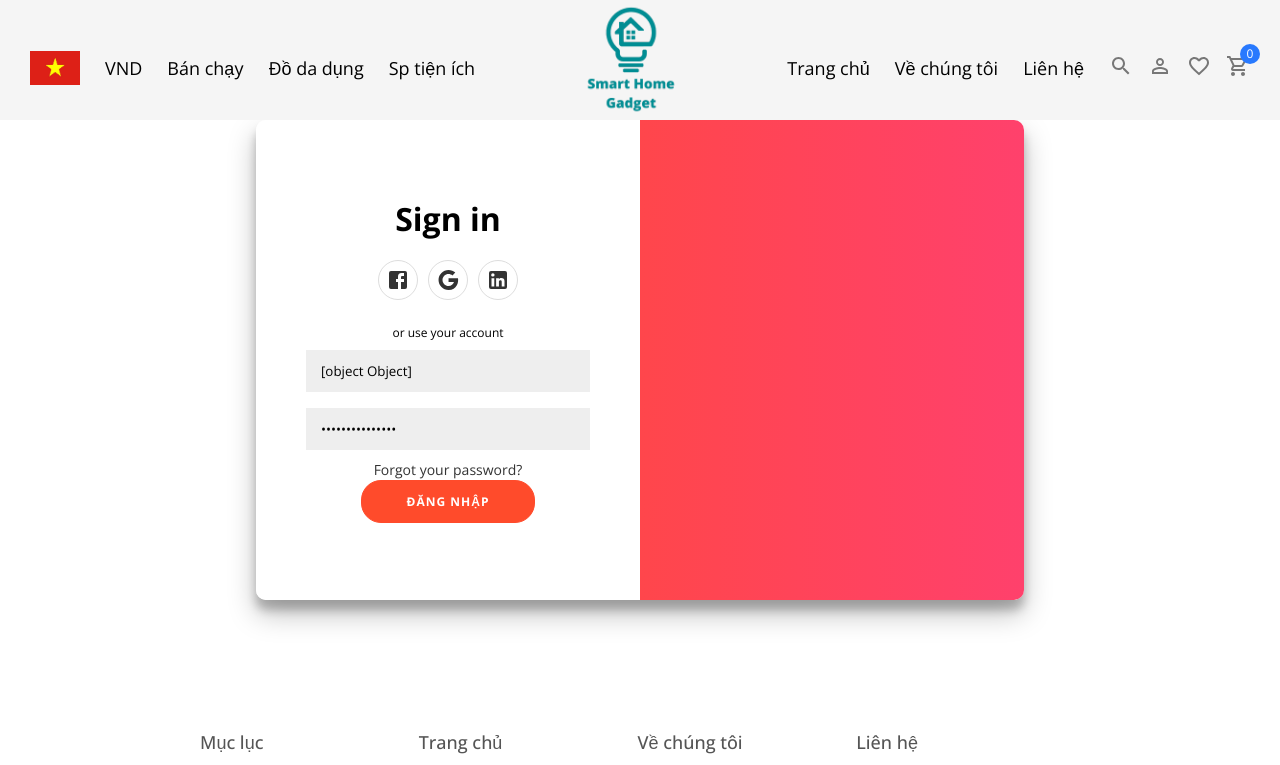
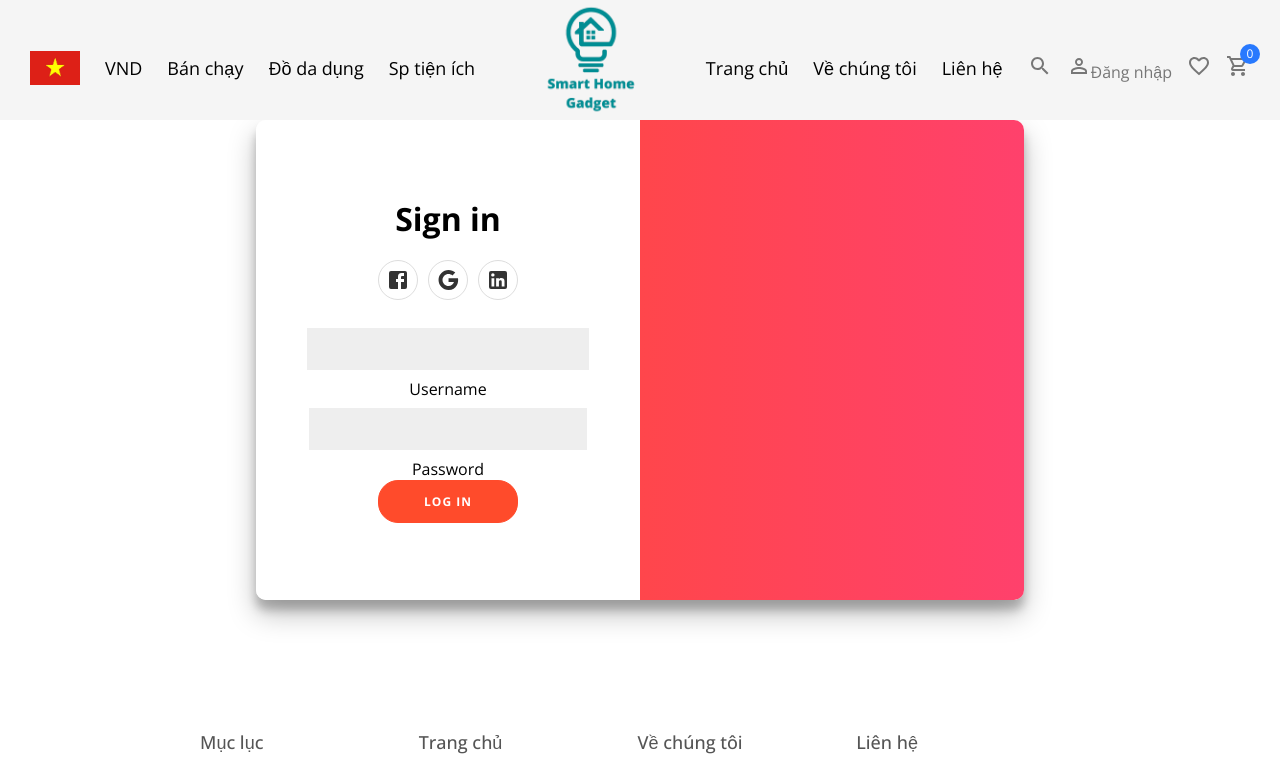
Before and after one commit to datnguyencv/sprint_2_shop, a React (Create React App) app in the folder smart_home_fe/: page /form-login in a window 1280 px wide. Shown: the top 765 px of the page. Built offline with nearby package versions, Linux system fonts and the light colour scheme; no server answers.

Commit message:
update_fe_day5

```diff
--- a/smart_home_fe/src/components/Navbar/Navbar.js
+++ b/smart_home_fe/src/components/Navbar/Navbar.js
@@ -1,24 +1,48 @@
-import React, {useState} from "react";
-import KeyboardArrowDownIcon from "@mui/icons-material/KeyboardArrowDown";
+import React, {useEffect, useState} from "react";
 import SearchIcon from "@mui/icons-material/Search";
 import PersonOutlineOutlinedIcon from "@mui/icons-material/PersonOutlineOutlined";
 import FavoriteBorderOutlinedIcon from "@mui/icons-material/FavoriteBorderOutlined";
 import ShoppingCartOutlinedIcon from "@mui/icons-material/ShoppingCartOutlined";
-import {Link} from "react-router-dom";
+import {Link, useNavigate} from "react-router-dom";
 import "./Navbar.css"
 import Cart from "../Cart/Cart";
 import {useSelector} from "react-redux";
+import {toast} from "react-toastify";
+import "react-toastify/dist/ReactToastify.css"
 
 const Navbar = () => {
     const [open, setOpen] = useState(false)
+    const [isLogin, setIsLogin] = useState(false)
     const products = useSelector((state) => state.cart.products);
+    const token = localStorage.getItem('token');
+    const [username, setUsername] = useState("");
+    const navigate = useNavigate();
+
+    useEffect(() => {
+        const getToken = async () => {
+            setUsername(localStorage.getItem('username'));
+        }
+        getToken();
+        if (token) {
+            setIsLogin(true);
+        } else {
+        }
+    }, [token]);
+    const handlerLogout = () => {
+        localStorage.removeItem("token");
+        localStorage.removeItem("username");
+        localStorage.removeItem("role");
+        setIsLogin(false);
+        toast.success("Đăng xuất thành công !!");
+        navigate("/")
+    };
 
     return (
         <div className="navbar">
             <div className="wrapper">
                 <div className="left">
                     <div className="item">
-                        <img src="/img/vn.png" style={{width:"50px"}} alt=""/>
+                        <img src="/img/vn.png" style={{width: "50px"}} alt=""/>
                         {/*<KeyboardArrowDownIcon/>*/}
                     </div>
                     <div className="item">
@@ -38,7 +62,8 @@ const Navbar = () => {
                 </div>
                 <div className="center">
                     <Link className="link" to="/">
-                        <img src="/img/logo.png" style={{width:"120px", marginTop:"-10px"}} alt="SmartHome Gadgets Logo" />
+                        <img src="/img/logo.png" style={{width: "120px", marginTop: "-10px"}}
+                             alt="SmartHome Gadgets Logo"/>
                     </Link>
                 </div>
                 <div className="right">
@@ -53,7 +78,11 @@ const Navbar = () => {
                     </div>
                     <div className="icons">
                         <SearchIcon/>
-                        <Link className="link" to="/form-login"> <PersonOutlineOutlinedIcon/></Link>
+                        <Link className="link" to="/form-login"> <PersonOutlineOutlinedIcon/>
+                            <span className="box-text">
+<span className="txtnw">{username === "" || username === null ? "Đăng nhập" : username
+}</span></span>
+                        </Link>
                         {/*<PersonOutlineOutlinedIcon/>*/}
                         <FavoriteBorderOutlinedIcon/>
                         <div className="cartIcon" onClick={() => setOpen(!open)}>
--- /dev/null
+++ b/smart_home_fe/src/hooks/service.js
@@ -0,0 +1,42 @@
+import axios from 'axios';
+
+export const postLogin = async (request) => {
+    debugger
+    // const token = localStorage.getItem('token')
+
+    const res = await axios.post("http://localhost:8080/api/public/login", request);
+    return res.data;
+}
+
+export const getEmail = async (genericRequest) => {
+    try {
+        const res = await axios.post(`http://localhost:8080/forgot_password`, genericRequest);
+        console.log(res);
+        return res;
+        // return res;
+    } catch(error){
+        console.error("loi hien thi");
+    }
+}
+
+export const postResetPassword = async (genericRequest) => {
+    try {
+        const res = await axios.post(`http://localhost:8080/reset_password`, genericRequest);
+        console.log(res);
+        return res;
+        // return res;
+    } catch(error){
+        console.error("loi hien thi");
+    }
+}
+
+export const getError = async () => {
+    try {
+        const res = await axios.post(`http://localhost:8080/403`);
+        console.log(res);
+        return res;
+        // return res;
+    } catch(error){
+        console.error("loi hien thi");
+    }
+}
--- a/smart_home_fe/src/pages/LoginRegister/FormLogin.js
+++ b/smart_home_fe/src/pages/LoginRegister/FormLogin.js
@@ -4,6 +4,7 @@ import FacebookIcon from '@mui/icons-material/Facebook';
 import GoogleIcon from '@mui/icons-material/Google';
 import LinkedInIcon from '@mui/icons-material/LinkedIn';
 import {useNavigate} from "react-router-dom";
+import {getEmail, postLogin} from "../../hooks/service";
 import * as Yup from "yup";
 import {ErrorMessage, Field, Form, Formik} from "formik";
 
@@ -22,7 +23,6 @@ const FormLogin = () => {
             formPw.setAttribute("type", "password");
         } else {
             formPw.setAttribute("type", "text");
-
         }
 
         setShowPassword((pre) => !pre);
@@ -33,19 +33,18 @@ const FormLogin = () => {
         return null;
     }
 
-    const handleSignUpClick = () => {
-        setIsSignUp(true);
-    };
+    // const handleSignUpClick = () => {
+    //     setIsSignUp(true);
+    // };
 
     const handleSignInClick = () => {
         setIsSignUp(false);
     };
 
     useEffect(() => {
-        document.title = isSignUp ? "Trang đăng ký" : "Trang đăng nhập";
-        console.log(isSignUp)
+        document.title = "Trang đăng nhập";
         window.scrollTo(0, 0);
-    }, [isSignUp]);
+    }, []);
 
     return (
         <div className="datnt">
@@ -88,18 +87,22 @@ const FormLogin = () => {
                                 <a href="/#" className="social"><GoogleIcon/></a>
                                 <a href="/#" className="social"><LinkedInIcon/></a>
                             </div>
-                            <div className="inputBox">
+                            <div className="inputbox">
+                                <ion-icon name="mail-outline"/>
+                                <Field type="text" name="username"/>
+                                <label htmlFor="">Username</label>
+                                <ErrorMessage name="username" className="text-black col-12" component="span"/>
+                            </div>
+
+                            <div className="inputbox">
                                 <ion-icon name="lock-closed-outline"/>
-                                <span>or use your account</span>
-
-                                <Field type="username" placeholder="UserName"/>
+                                <Field type="password" name="password"/>
                                 <span className="password-icon" onClick={() => handlePassword()}>
                                     </span>
-                                <Field type="password" placeholder="Password"/>
+                                <label htmlFor="">Password</label>
                                 <ErrorMessage name="password" className="text-black col-12" component="span"/>
-                                <a href="/#">Forgot your password?</a>
-                                <button type="submit">Đăng nhập</button>
                             </div>
+                            <button type="submit">Log in</button>
                         </Form>
                     </div>
                 </Formik>
```
Also changed, not shown: 1 other file (tests, documents, lock files or other folders).
